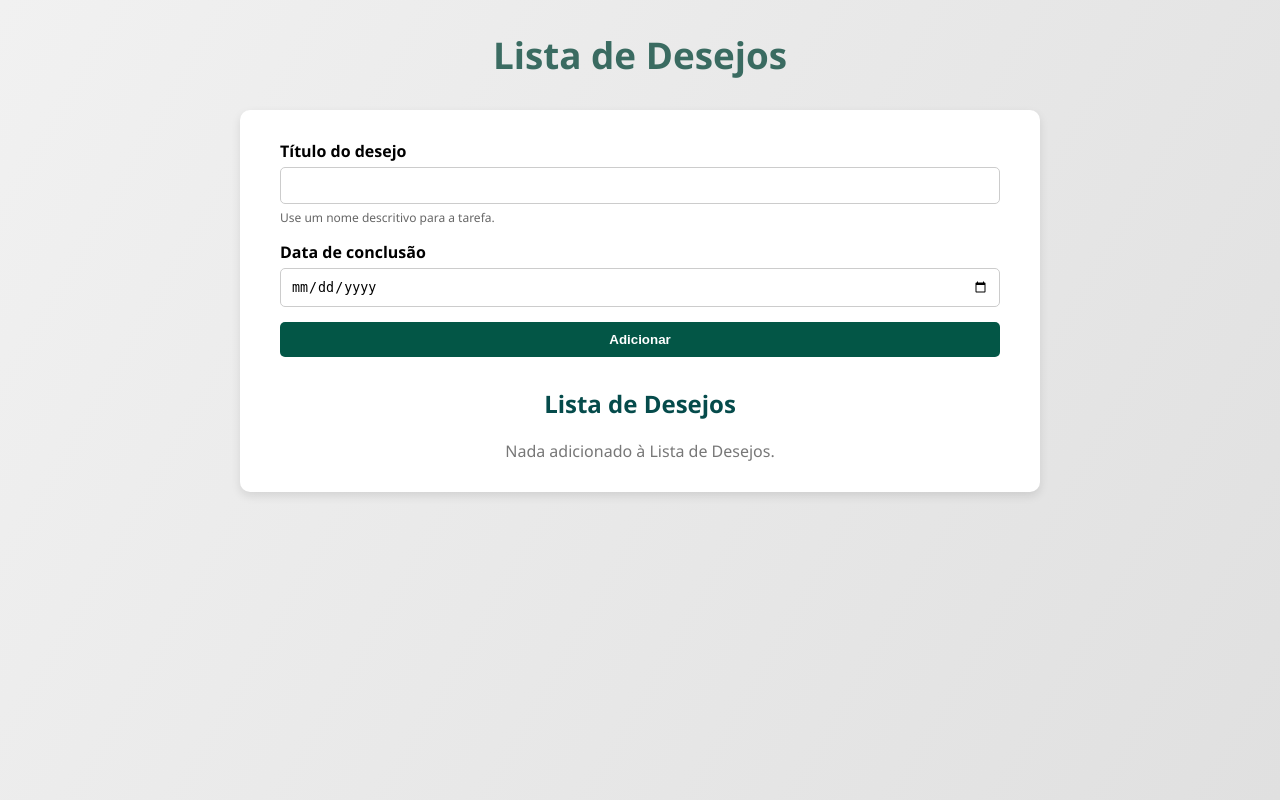
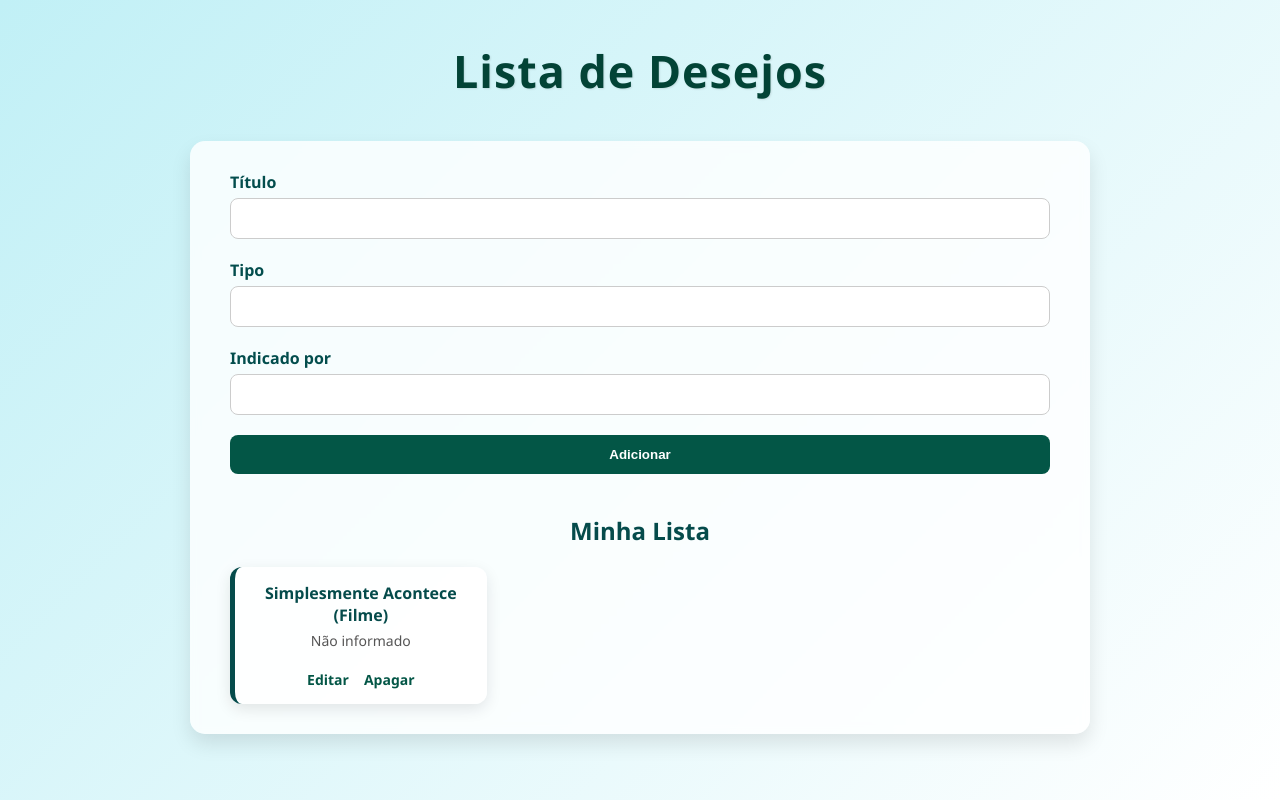
Before and after one commit to ferreiraduarda/must_watch, a Flask app: page /lista in a window 1280 px wide. Run offline with Flask 3, Linux system fonts and the light colour scheme; data comes from the database, SQL or seed files in the repository; both versions use the stored data as it was after the commit.

Commit message:
feat: criação do banco e modelo midia

```diff
--- a/app.py
+++ b/app.py
@@ -6,62 +6,43 @@ app = Flask(__name__)
 
 init_db()
 
-
 @app.route('/')
 def home():
     return render_template('home.html', titulo='Home')
 
 @app.route('/lista', methods=['GET', 'POST'])
 def lista():
-    item = None
-
     if request.method == 'POST':
-        titulo = request.form['titulo']
-        tipo = request.form['tipo']
-        indicado = request.form['indicado']
-
-        item = Midia(titulo, tipo, indicado)
+        titulo, tipo, indicado_por = request.form['titulo'], request.form['tipo'], request.form['indicado_por']
+        item = Midia(titulo, tipo, indicado_por)
         item.salvar()
+        return redirect(url_for('lista'))
 
     lista = Midia.obter_todos()
-
-    return render_template(
-        'lista.html',
-        titulo='Lista de Desejos',
-        lista=lista
-    )
+    return render_template('lista.html', titulo='Lista de Desejos', lista=lista)
 
 @app.route('/delete/<int:id>')
 def delete(id):
     item = Midia.id(id)
-    item.excluir()
-
+    if item:
+        item.excluir()
     return redirect(url_for('lista'))
-
 
 @app.route('/editar/<int:id>', methods=['GET', 'POST'])
 def editar(id):
+    item = Midia.id(id)
+    if not item:
+        return redirect(url_for('lista'))
 
     if request.method == 'POST':
-        titulo = request.form['titulo']
-        tipo = request.form['tipo']
-        indicado = request.form['indicado']
-
-        item = Midia(titulo, tipo, indicado, id)
+        item.titulo = request.form['titulo']
+        item.tipo = request.form['tipo']
+        item.indicado_por = request.form['indicado_por']
         item.atualizar()
-
         return redirect(url_for('lista'))
 
-    lista = Midia.obter_todos()
-    item = Midia.id(id)
-
-    return render_template(
-        'lista.html',
-        titulo=f'Editando ID: {id}',
-        lista=lista,
-        item=item
-    )
-
+    lista_total = Midia.obter_todos()
+    return render_template('lista.html', titulo=f'Editando ID: {id}', lista=lista_total, item=item)
 
 if __name__ == '__main__':
-    app.run(debug=True)
+    app.run(host='0.0.0.0', port=5000, debug=True)
--- a/models/midia.py
+++ b/models/midia.py
@@ -1,74 +1,50 @@
-from typing import Optional
-
+from models.database import DB_PATH, init_db
 import sqlite3
 
-DB = "data/mustwatch.db"
-
+init_db()
 
 def conectar():
-    return sqlite3.connect(DB)
+    return sqlite3.connect(DB_PATH)
 
 class Midia:
-
-    def __init__(self, titulo: str, tipo: str, indicado_por: str, id: Optional[int] = None):
+    def __init__(self, titulo, tipo, indicado_por=None, id=None):
         self.id = id
         self.titulo = titulo
         self.tipo = tipo
         self.indicado_por = indicado_por
 
+    def salvar(self):
+        with conectar() as con:
+            con.execute(
+                "INSERT INTO midias (titulo, tipo, indicado_por) VALUES (?, ?, ?)",
+                (self.titulo, self.tipo, self.indicado_por)
+            )
 
-    def salvar(self):
-        con = conectar()
+    def atualizar(self):
+        if self.id is None:
+            return
+        with conectar() as con:
+            con.execute(
+                "UPDATE midias SET titulo=?, tipo=?, indicado_por=? WHERE id=?",
+                (self.titulo, self.tipo, self.indicado_por, self.id)
+            )
 
-        con.execute(
-            "INSERT INTO midias (titulo, tipo, indicado_por) VALUES (?, ?, ?)",
-            (self.titulo, self.tipo, self.indicado_por)
-        )
+    def excluir(self):
+        if self.id is None:
+            return
+        with conectar() as con:
+            con.execute("DELETE FROM midias WHERE id=?", (self.id,))
 
-        con.commit()
-        con.close()
-
+    @staticmethod
+    def id(id):
+        with conectar() as con:
+            dado = con.execute("SELECT * FROM midias WHERE id=?", (id,)).fetchone()
+        if dado is None:
+            return None
+        return Midia(dado[1], dado[2], dado[3], dado[0])
 
     @staticmethod
     def obter_todos():
-        con = conectar()
-
-        dados = con.execute("SELECT * FROM midias").fetchall()
-
-        con.close()
-        return dados
-
-
-    @staticmethod
-    def id(id):
-        con = conectar()
-
-        dado = con.execute(
-            "SELECT * FROM midias WHERE id=?",
-            (id,)
-        ).fetchone()
-
-        con.close()
-
-        return Midia(dado[1], dado[2], dado[3], dado[0])
-
-
-    def excluir(self):
-        con = conectar()
-
-        con.execute("DELETE FROM midias WHERE id=?", (self.id,))
-
-        con.commit()
-        con.close()
-
-
-    def atualizar(self):
-        con = conectar()
-
-        con.execute(
-            "UPDATE midias SET titulo=?, tipo=?, indicado_por=? WHERE id=?",
-            (self.titulo, self.tipo, self.indicado_por, self.id)
-        )
-
-        con.commit()
-        con.close()
+        with conectar() as con:
+            dados = con.execute("SELECT * FROM midias").fetchall()
+        return [Midia(d[1], d[2], d[3], d[0]) for d in dados]
--- a/static/style.css
+++ b/static/style.css
@@ -6,7 +6,7 @@
 
 body {
     font-family: 'Segoe UI', Tahoma, Geneva, Verdana, sans-serif;
-    background: linear-gradient(120deg, #f1f1f1, #e0e0e0);
+    background: linear-gradient(135deg, #c1f0f6, #ffffff);
     min-height: 100vh;
     display: flex;
     flex-direction: column;
@@ -14,27 +14,31 @@ body {
 }
 
 header {
-    margin: 30px 0;
+    margin: 40px 0;
     text-align: center;
 }
 
 header h1 {
-    font-size: 2.3rem;
-    color: #024336c2;
+    font-size: 2.8rem;
+    color: #024336;
+    letter-spacing: 1px;
+    text-shadow: 1px 1px 2px rgba(0,0,0,0.1);
 }
 
 .container {
-    width: 800px;
-    background: #fff;
+    width: 90%;
+    max-width: 900px;
+    background: #ffffffcc;
     padding: 30px 40px;
-    border-radius: 10px;
-    box-shadow: 0 4px 10px rgba(0,0,0,0.1);
+    border-radius: 15px;
+    box-shadow: 0 10px 20px rgba(0,0,0,0.1);
+    backdrop-filter: blur(5px);
 }
 
 .formulario form {
     display: flex;
     flex-direction: column;
-    gap: 15px;
+    gap: 20px;
 }
 
 .campo {
@@ -44,77 +48,93 @@ header h1 {
 }
 
 .campo label {
-    font-weight: bold;
+    font-weight: 600;
+    color: #034d4d;
 }
 
 .campo input {
-    padding: 10px;
-    border-radius: 5px;
+    padding: 12px;
+    border-radius: 8px;
     border: 1px solid #ccc;
+    transition: all 0.3s;
 }
 
-.campo small {
-    font-size: 12px;
-    color: #666;
+.campo input:focus {
+    border-color: #08a396;
+    box-shadow: 0 0 5px #08a39633;
+    outline: none;
 }
 
 button {
-    padding: 10px;
+    padding: 12px;
     background-color: #035646;
     color: white;
     border: none;
-    border-radius: 5px;
+    border-radius: 8px;
     font-weight: bold;
     cursor: pointer;
+    transition: all 0.3s;
 }
 
 button:hover {
     background-color: #08a396;
+    transform: translateY(-2px);
 }
 
 h2 {
     text-align: center;
-    margin: 30px 0 20px;
+    margin: 40px 0 20px;
     color: #054b4b;
 }
 
 #lista-de-tarefas {
-    display: flex;
-    flex-wrap: wrap;
-    justify-content: center;
-    gap: 20px;
+    display: grid;
+    grid-template-columns: repeat(auto-fill, minmax(220px, 1fr));
+    gap: 25px;
+    justify-items: center;
 }
 
 .card-tarefa {
-     flex: 1 1 220px;
-    min-width: 220px;
-    max-width: 220px;
-    min-height: 120px;
-    background: #f9f9f9;
+    background: #ffffffdd;
     border-left: 5px solid #054b4b;
-    border-radius: 8px;
+    border-radius: 12px;
     padding: 15px;
     text-align: center;
     display: flex;
     flex-direction: column;
     justify-content: space-between;
-    box-shadow: 0 2px 5px rgba(0,0,0,0.1);
+    box-shadow: 0 5px 15px rgba(0,0,0,0.1);
+    transition: all 0.3s;
+}
+
+.card-tarefa:hover {
+    transform: translateY(-5px);
+    box-shadow: 0 10px 25px rgba(0,0,0,0.15);
+}
+
+.card-tarefa img {
+    max-width: 100%;
+    border-radius: 8px;
+    margin-bottom: 10px;
+    object-fit: cover;
 }
 
 .card-tarefa p {
     font-weight: bold;
     color: #054b4b;
+    margin-bottom: 5px;
 }
 
 .card-tarefa .data {
     font-size: 14px;
     color: #555;
+    margin-bottom: 10px;
 }
 
 .acoes {
     display: flex;
     justify-content: center;
-    gap: 10px;
+    gap: 15px;
     margin-top: 10px;
 }
 
@@ -123,13 +143,16 @@ h2 {
     font-size: 14px;
     color: #035646;
     font-weight: bold;
+    transition: color 0.3s;
 }
 
 .acoes a:hover {
-    text-decoration: underline;
+    color: #08a396;
 }
 
 .vazio {
     text-align: center;
     color: #777;
+    font-style: italic;
+    margin-top: 20px;
 }
--- a/templates/base.html
+++ b/templates/base.html
@@ -6,12 +6,16 @@
     <title>{{ titulo }}</title>
     <link rel="stylesheet" href="{{ url_for('static', filename='style.css') }}">
 </head>
+
+<body>
+
     <header>
-    <h1>{{ titulo }}</h1>
+        <h1>{{ titulo }}</h1>
     </header>
 
     <main class="container">
-            {% block content %}{% endblock %}
+        {% block content %}{% endblock %}
     </main>
+
 </body>
 </html>
--- a/templates/lista.html
+++ b/templates/lista.html
@@ -4,54 +4,56 @@
 
 <section class="card formulario">
     <form method="POST">
-
         <div class="campo">
-            <label for="titulo-desejo">Título do desejo</label>
+            <label for="titulo">Título</label>
             <input
                 type="text"
-                name="titulo-desejo"
-                id="titulo-desejo"
-                value="{{ tarefa_selecionada.titulo_tarefa if tarefa_selecionada else '' }}"
+                id="titulo"
+                name="titulo"
+                value="{{ item.titulo if item else '' }}"
                 required
             >
-            <small>Use um nome descritivo para a tarefa.</small>
         </div>
 
         <div class="campo">
-            <label for="data-conclusao">Data de conclusão</label>
+            <label for="tipo">Tipo</label>
             <input
-                type="date"
-                name="data-conclusao"
-                id="data-conclusao"
-                value="{{ tarefa_selecionada.data_conclusao if tarefa_selecionada else '' }}"
+                type="text"
+                id="tipo"
+                name="tipo"
+                value="{{ item.tipo if item else '' }}"
+                required
+            >
+        </div>
+
+        <div class="campo">
+            <label for="indicado_por">Indicado por</label>
+            <input
+                type="text"
+                id="indicado_por"
+                name="indicado_por"
+                value="{{ item.indicado_por if item else '' }}"
             >
         </div>
 
         <button type="submit">
-            {{ 'Atualizar' if tarefa_selecionada else 'Adicionar' }}
+            {{ 'Atualizar' if item else 'Adicionar' }}
         </button>
-
     </form>
 </section>
 
-<!-- Lista de tarefas -->
-<h2>Lista de Desejos</h2>
+<h2>Minha Lista</h2>
 
-{% if tarefas %}
+{% if lista %}
 <section id="lista-de-tarefas">
-    {% for tarefa in tarefas %}
+    {% for item in lista %}
     <div class="card-tarefa">
-
-        <p>{{ tarefa.titulo_tarefa }}</p>
-        <span class="data">
-            {{ tarefa.data_conclusao or 'Sem data definida' }}
-        </span>
-
+        <p>{{ item.titulo }} ({{ item.tipo }})</p>
+        <span class="data">{{ item.indicado_por or 'Não informado' }}</span>
         <div class="acoes">
-            <a href="{{ url_for('update', idTarefa=tarefa.id_tarefa) }}">Editar</a>
-            <a href="{{ url_for('delete', idTarefa=tarefa.id_tarefa) }}">Apagar</a>
+            <a href="{{ url_for('editar', id=item.id) }}">Editar</a>
+            <a href="{{ url_for('delete', id=item.id) }}">Apagar</a>
         </div>
-
     </div>
     {% endfor %}
 </section>
```
Also changed, not shown: models/database.py (+8 -63 lines), templates/home.html (+8 -2 lines), data/mustwatch.db (added), data/mustwatch.sqlite3 (added), models/mustwatch.db (added).
